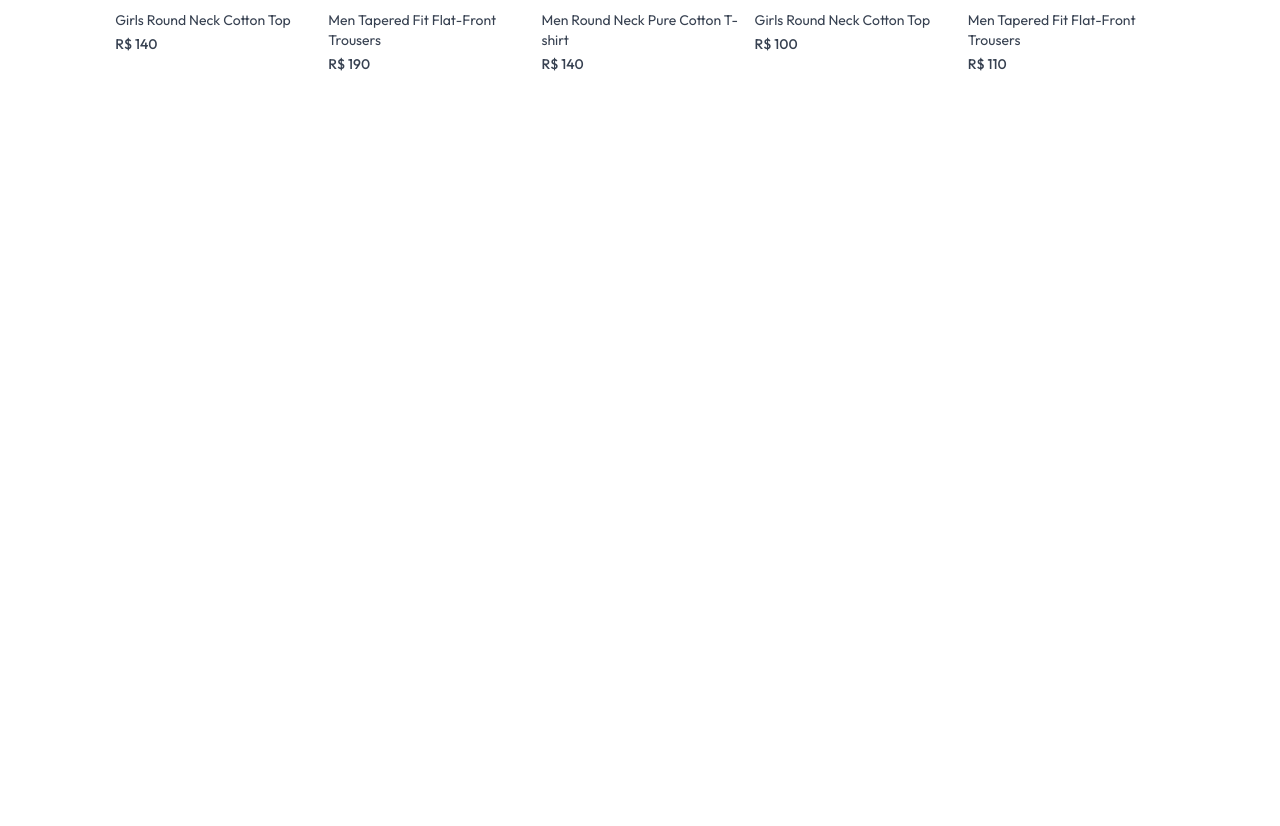
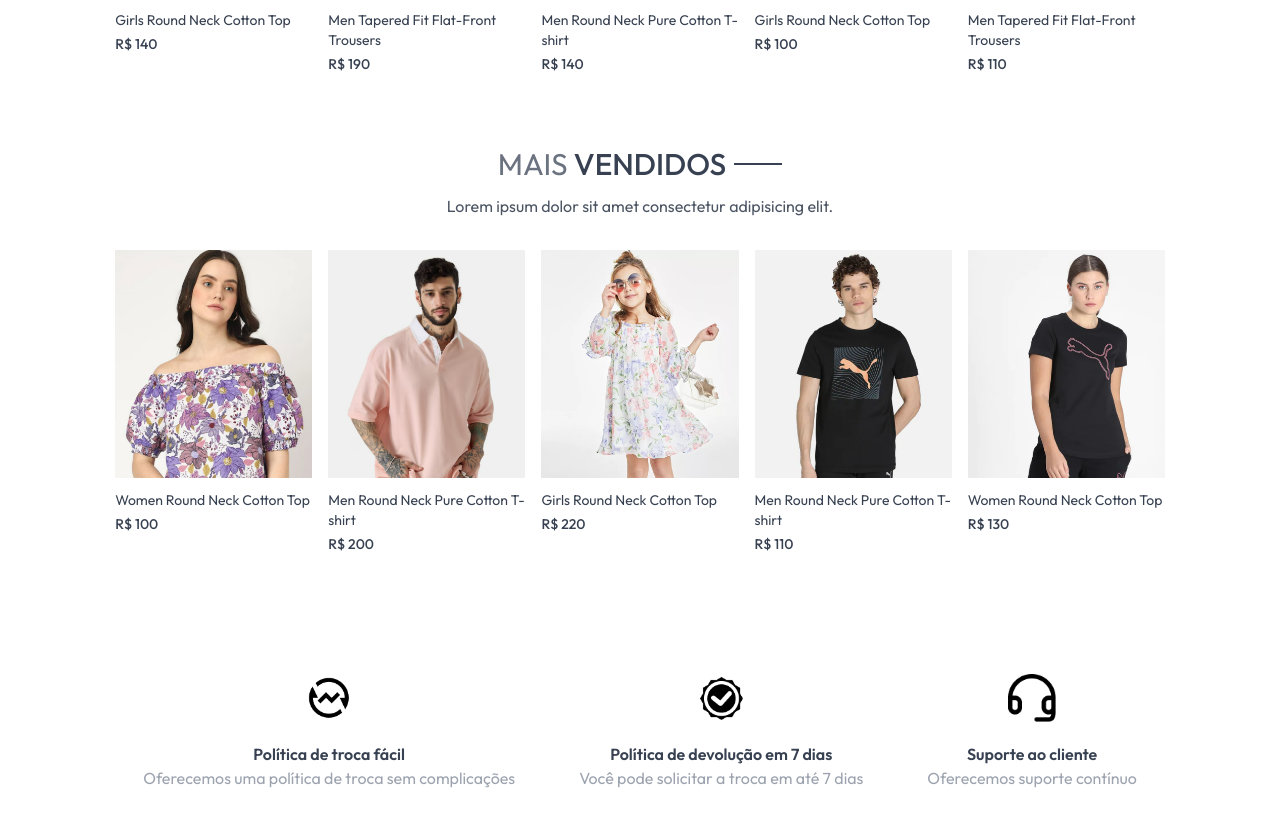
Before and after one commit to amandameneseso/Loja-de-roupas, a React (Vite) app in the folder frontend/: page / in a window 1280 px wide. Shown: the part 1300-2126 px from the top of the page. Before the commit the page ends 1414 px from the top, so only its background shows below. Built offline with nearby package versions, Linux system fonts and the light colour scheme.

Commit message:
bestseller e ourpolicy

```diff
--- /dev/null
+++ b/frontend/src/components/BestSeller.jsx
@@ -0,0 +1,40 @@
+import React, { useContext, useState, useEffect } from "react";
+import { ShopContext } from "../context/ShopContext";
+import Title from "./Title";
+import ProductItem from "./ProductItem";
+
+const BestSeller = () => {
+  const { products } = useContext(ShopContext);
+  const [bestSeller, setBestSeller] = useState([]);
+
+  useEffect(() => {
+    const bestProduct = products.filter((item) => item.bestseller);
+    setBestSeller(bestProduct.slice(0, 5));
+  }, []);
+
+  return (
+    <div className="my-10">
+      <div className="text-center text-3xl py-8">
+        <Title text1={"MAIS"} text2={"VENDIDOS"} />
+        <p className="w-3/4 m-auto text-xs sm:text-sm md:text-base text-gray-600">
+          Lorem ipsum dolor sit amet consectetur adipisicing elit.
+        </p>
+      </div>
+
+      {/* produtos */}
+      <div className="grid grid-cols-2 sm:grid-cols-3 md:grid-cols-4 lg:grid-cols-5 gap-4 gap-y-6">
+        {bestSeller.map((item, index) => (
+          <ProductItem
+            key={index}
+            id={item._id}
+            name={item.name}
+            image={item.image}
+            price={item.price}
+          />
+        ))}
+      </div>
+    </div>
+  );
+};
+
+export default BestSeller;
--- a/frontend/src/components/Navbar.jsx
+++ b/frontend/src/components/Navbar.jsx
@@ -9,7 +9,8 @@
   return (
     <>
       <div className="flex items-center justify-between py-5 font-medium">
-        <img src={assets.logo} className="w-40" alt="" />
+        <Link to='/'><img src={assets.logo} className="w-40" alt="" /></Link>
+
         <ul className="hidden sm:flex gap-5 text-sm text-gray-700">
           <NavLink to="/" className="flex flex-col items-center gap-1">
             <p>HOME</p>
--- /dev/null
+++ b/frontend/src/components/OurPolicy.jsx
@@ -0,0 +1,28 @@
+import React from "react";
+import { assets } from "../assets/frontend_assets/assets.js";
+
+const OurPolicy = () => {
+  return (
+    <div className="flex flex-col sm:flex-row justify-around gap-12 sm:gap-2 text-center py-20 text-xs sm:text-sm md:text-base text-gray-700">
+      <div>
+        <img src={assets.exchange_icon} className="w-12 m-auto mb-5" alt="" />
+        <p className="font-semibold">Política de troca fácil</p>
+        <p className='text-gray-400'>Oferecemos uma política de troca sem complicações</p>
+      </div>
+
+      <div>
+        <img src={assets.quality_icon} className="w-12 m-auto mb-5" alt="" />
+        <p className="font-semibold">Política de devolução em 7 dias</p>
+        <p className='text-gray-400'>Você pode solicitar a troca em até 7 dias</p>
+      </div>
+
+      <div>
+        <img src={assets.support_img} className="w-12 m-auto mb-5" alt="" />
+        <p className="font-semibold">Suporte ao cliente</p>
+        <p className='text-gray-400'>Oferecemos suporte contínuo</p>
+      </div>
+    </div>
+  );
+};
+
+export default OurPolicy;
--- a/frontend/src/index.css
+++ b/frontend/src/index.css
@@ -18,3 +18,10 @@
   font-weight: 400;
   font-style: normal;
 }
+
+@media (max-width:640px) {
+  a.active{
+    background-color: black;
+    color: white;
+  }
+}
--- a/frontend/src/pages/Home.jsx
+++ b/frontend/src/pages/Home.jsx
@@ -2,12 +2,16 @@
 import React from "react";
 import Hero from "../components/Hero";
 import LatestCollection from "../components/LatestCollection";
+import BestSeller from "../components/BestSeller";
+import OurPolicy from "../components/OurPolicy";
 
 const Home = () => {
   return (
     <div>
       <Hero />
       <LatestCollection />
+      <BestSeller />
+      <OurPolicy />
     </div>
   );
 };
```
